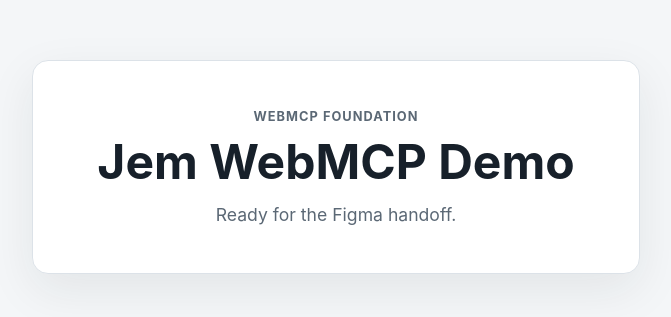
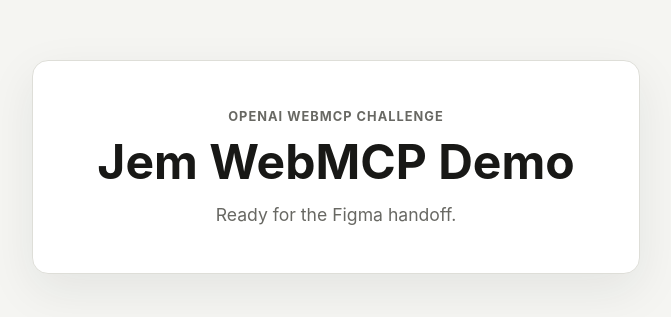
Before and after one commit to Jem-HR/jem-web-mcp-demo, a React (Vite) app: page / in a window 1280 px wide. Shown: the part 233-550 px from the top of the page, without its empty margins (304-975 px from the left). Built offline with nearby package versions, Linux system fonts and the light colour scheme.

Commit message:
fix: align foundation shell styling

```diff
--- a/src/app/App.tsx
+++ b/src/app/App.tsx
@@ -1,13 +1,12 @@
-import "../styles.css";
 import type React from "react";
 
 export function App(): React.JSX.Element {
   return (
-    <main className="shell">
-      <section className="shell-card" aria-labelledby="app-title">
-        <p className="eyebrow">WebMCP foundation</p>
+    <main className="app-shell">
+      <section className="app-card" aria-labelledby="app-title">
+        <p className="eyebrow">OpenAI WebMCP Challenge</p>
         <h1 id="app-title">Jem WebMCP Demo</h1>
-        <p>Ready for the Figma handoff.</p>
+        <p className="lede">Ready for the Figma handoff.</p>
       </section>
     </main>
   );
--- a/src/main.tsx
+++ b/src/main.tsx
@@ -2,6 +2,7 @@
 import { createRoot } from "react-dom/client";
 
 import { App } from "./app/App";
+import "./styles.css";
 
 createRoot(document.getElementById("root")!).render(
   <StrictMode>
--- a/src/styles.css
+++ b/src/styles.css
@@ -1,4 +1,5 @@
 :root {
+  color-scheme: light dark;
   font-family:
     Inter,
     ui-sans-serif,
@@ -7,8 +8,11 @@
     BlinkMacSystemFont,
     "Segoe UI",
     sans-serif;
-  color: #17202a;
-  background: #f4f6f8;
+  color: #181816;
+  background: #f5f5f2;
+  --surface: #ffffff;
+  --muted: #686863;
+  --border: #deded8;
   font-synthesis: none;
   text-rendering: optimizeLegibility;
 }
@@ -22,26 +26,26 @@
   min-width: 320px;
 }
 
-.shell {
+.app-shell {
   display: grid;
   min-height: 100vh;
   place-items: center;
   padding: 2rem;
 }
 
-.shell-card {
+.app-card {
   width: min(100%, 38rem);
   padding: 3rem;
   text-align: center;
-  background: #fff;
-  border: 1px solid #dce2e8;
+  background: var(--surface);
+  border: 1px solid var(--border);
   border-radius: 1rem;
   box-shadow: 0 1rem 3rem rgb(23 32 42 / 8%);
 }
 
 .eyebrow {
   margin: 0 0 0.75rem;
-  color: #5b6875;
+  color: var(--muted);
   font-size: 0.8rem;
   font-weight: 700;
   letter-spacing: 0.08em;
@@ -52,14 +56,14 @@
   font-size: clamp(2rem, 6vw, 3rem);
   line-height: 1.1;
 }
-.shell-card > p:last-child {
+.lede {
   margin: 1rem 0 0;
-  color: #5b6875;
+  color: var(--muted);
   font-size: 1.1rem;
 }
 
 @media (prefers-reduced-motion: no-preference) {
-  .shell-card {
+  .app-card {
     animation: enter 300ms ease-out both;
   }
   @keyframes enter {
@@ -73,3 +77,13 @@
     }
   }
 }
+
+@media (prefers-color-scheme: dark) {
+  :root {
+    color: #f2f2ed;
+    background: #181816;
+    --surface: #242421;
+    --muted: #b8b8ae;
+    --border: #45453f;
+  }
+}
```
Also changed, not shown: .superpowers/sdd/2026-08-28-webmcp-foundation/task-1-report.md.
